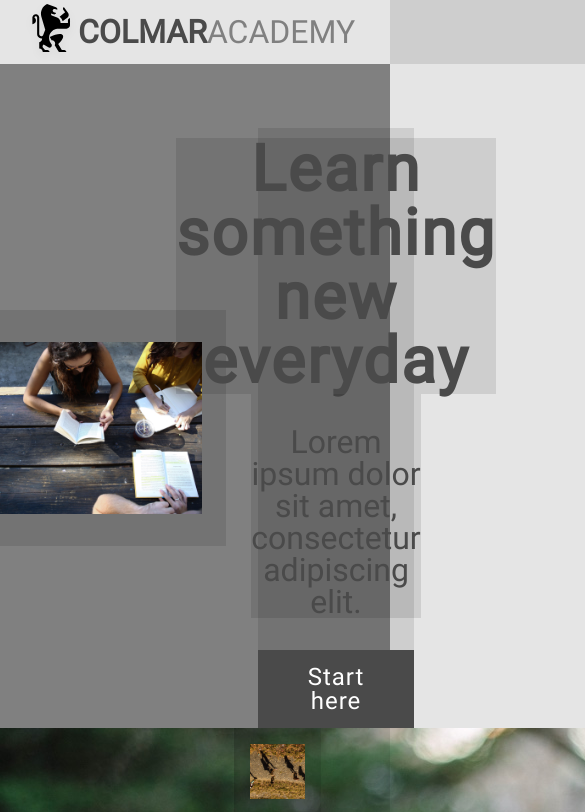
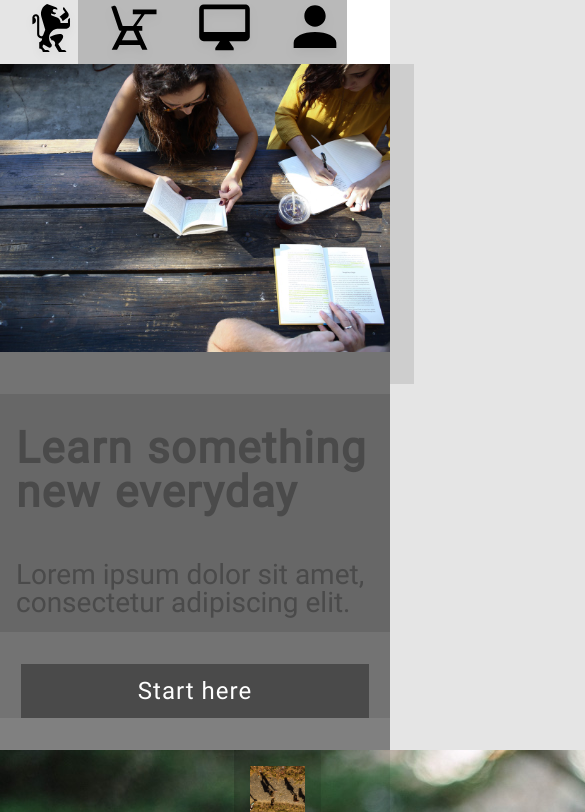
Before and after one commit to jahcrew/colmar_academy, a plain HTML site: page index.html in a window 390 px wide. Shown: the top 812 px of the page, 585 px wide, since content can reach past the window. Drawn offline with Linux system fonts and the light colour scheme.

Commit message:
first mobile commit

```diff
--- a/index.html
+++ b/index.html
@@ -24,6 +24,11 @@
             <li>Online</li>
             <li>For Companies</li>
             <li>Sign in</li>
+          </ul>
+          <ul class="mobile-nav">
+            <img src="resources/images/ic-on-campus.svg" />
+            <img src="resources/images/ic-online.svg" />
+            <img src="resources/images/ic-login.svg" />
           </ul>
         </nav>
       </div>
--- a/resources/css/style.css
+++ b/resources/css/style.css
@@ -22,6 +22,10 @@ background:rgba(0,0,0,.1);
 
 *{
   color: #4a4a4a;
+}
+/* needed for header? */
+body {
+  margin: 0;
 }
 
 .header {
@@ -67,20 +71,36 @@ background:rgba(0,0,0,.1);
   padding-right: 8px;
 }
 
-li{
+li {
   align-items: center;
   padding-left: 16px;
   padding-right: 16px;
 }
-/*
+
 .mobile-nav {
   display: none;
 }
-/* needed for header? */
-body {
-  margin: 0;
+/* mobile header */
+
+@media only screen and (max-width: 470px){
+  .header .menu {
+    display: none;
+  }
+
+  .header .colmar {
+    display: none;
+  }
+
+  .header .academy {
+    display: none;
+  }
+
+ .mobile-nav {
+   display: inline-flex;
+   align-items: center;
+   height: 100%;
+ }
 }
-
 /* Banner Section */
 
 .banner {
@@ -108,7 +128,6 @@ body {
   font-family: 'Roboto', sans-serif;
 }
 
-
 .banner .headline {
   font-size: 4rem;
   font-weight: bold;
@@ -130,6 +149,38 @@ body {
     margin-top: 2rem;
     letter-spacing: 1px;
     font-size: 1.5rem;
+}
+
+/* mobile banner */
+
+@media only screen and (max-width: 470px){
+  .banner {
+    flex-direction: column;
+    wrap: flex-wrap;
+    padding-top: 0;
+    padding-bottom: 32px;
+  }
+
+  .banner img  {
+  padding-top: 0;
+  width: 100%;
+  }
+
+  .banner .banntext {
+    width: 100%;
+  }
+
+  .banner .headline {
+    font-size: 2.75rem;
+    text-align: left;
+    padding: 32px 16px;
+
+  }
+  .banner .subhead {
+    font-size: 1.75rem;
+    text-align: left;
+    padding: 15px 16px;
+  }
 }
 
 /* Main Section  */
@@ -251,7 +302,10 @@ body {
 #guest .more {
     font-size: 1.25rem;
 }
+/* mobile main */
+@media only screen and (max-width: 470px){
 
+}
 /* Learning Section */
 
  .learning {
@@ -307,6 +361,10 @@ body {
  .description .courses {
    padding-top: 16px;
    padding-bottom: 16px;
+ }
+ /* mobile learning */
+ @media only screen and (max-width: 470px){
+
  }
 
  /* Thesis Section */
@@ -387,6 +445,10 @@ body {
   flex-wrap: wrap;
   padding-top: 16px;
 }
+/* mobile thesis */
+@media only screen and (max-width: 470px){
+
+}
 /* footer */
 
 .footer {
@@ -410,5 +472,8 @@ body {
  .terms {
    padding-left: 70rem;
  }
+ /* mobile footer */
+ @media only screen and (max-width: 470px){
 
+ }
 /* Footer */
```
